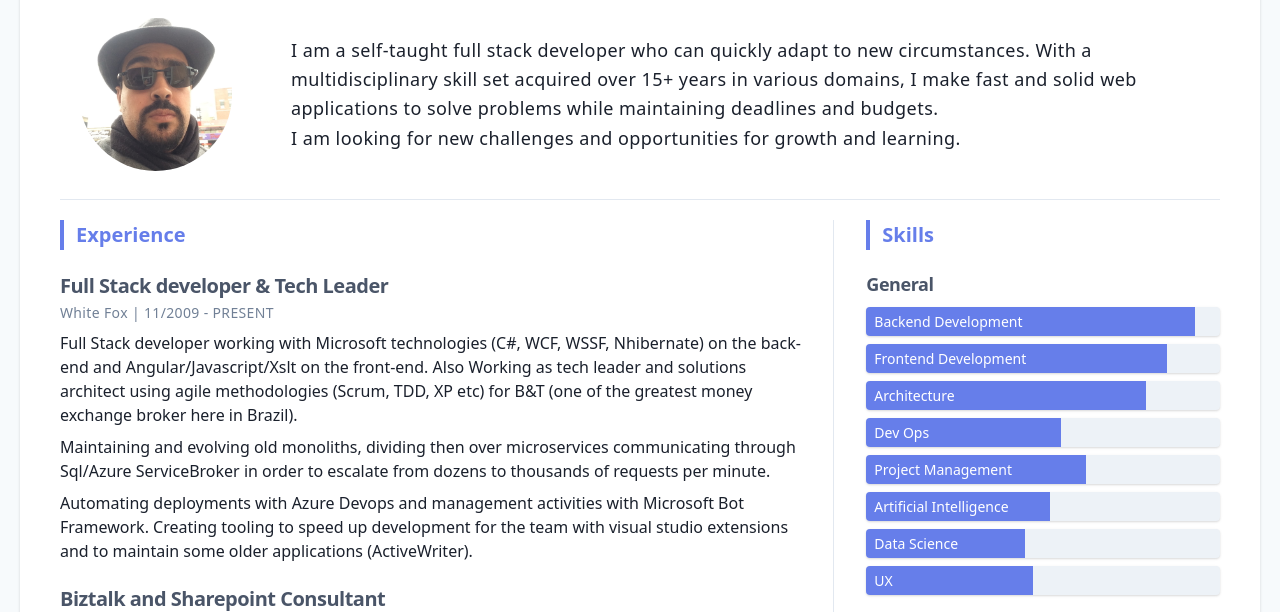
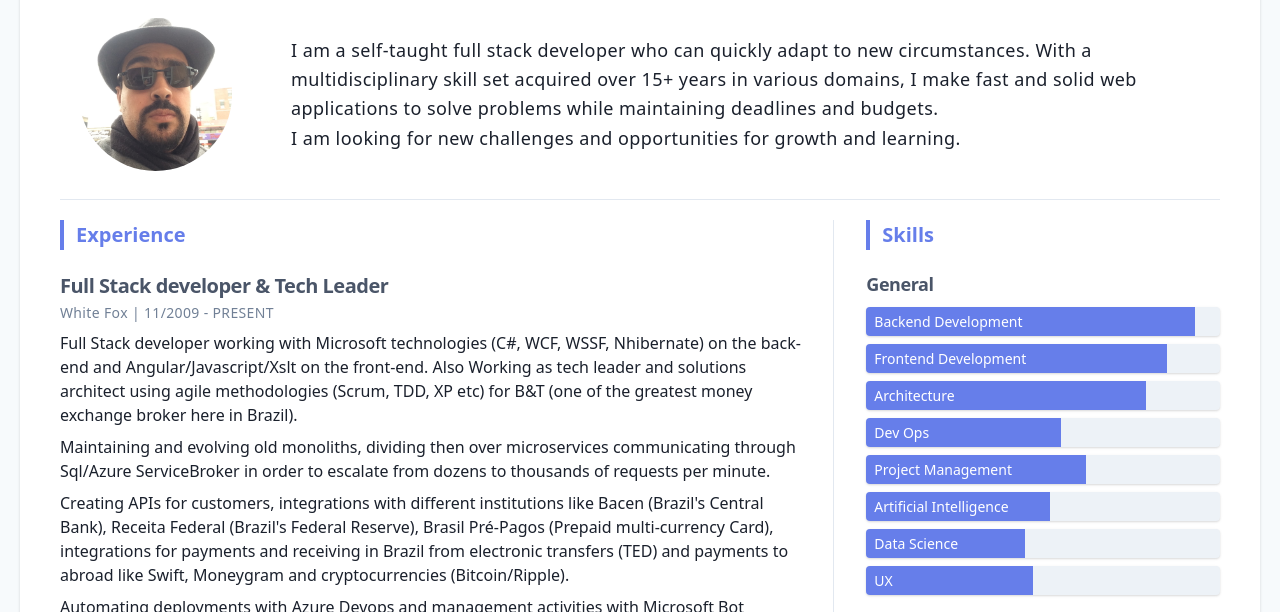
Before and after one commit to thluiz/resume-thluiz, a Gatsby site: page / in a window 1280 px wide. Shown: the part 158-770 px from the top of the page. Built offline with nearby package versions, Linux system fonts and the light colour scheme; Gatsby itself is replaced by a stand-in of ours.

Commit message:
Adding more roles in White Fox experience

```diff
--- a/data/profile.json
+++ b/data/profile.json
@@ -283,7 +283,12 @@
     {
       "role": "Full Stack developer & Tech Leader",
       "company": "White Fox",
-      "description": "<p class='pb-2'>Full Stack developer working with Microsoft technologies (C#, WCF, WSSF, Nhibernate) on the back-end and Angular/Javascript/Xslt on the front-end. Also Working as tech leader and solutions architect using agile methodologies (Scrum, TDD, XP etc) for B&T (one of the greatest money exchange broker here in Brazil). </p> <p class='pb-2'> Maintaining and evolving old monoliths, dividing then over microservices communicating through Sql/Azure ServiceBroker in order to escalate from dozens to thousands of requests per minute. </p> <p>Automating deployments with Azure Devops and management activities with Microsoft Bot Framework. Creating tooling to speed up development for the team with visual studio extensions and to maintain some older applications (ActiveWriter).</p> ",
+      "descriptions": [
+        "Full Stack developer working with Microsoft technologies (C#, WCF, WSSF, Nhibernate) on the back-end and Angular/Javascript/Xslt on the front-end. Also Working as tech leader and solutions architect using agile methodologies (Scrum, TDD, XP etc) for B&T (one of the greatest money exchange broker here in Brazil).",
+        "Maintaining and evolving old monoliths, dividing then over microservices communicating through Sql/Azure ServiceBroker in order to escalate from dozens to thousands of requests per minute. ",
+        "Creating APIs for customers, integrations with different institutions like Bacen (Brazil's Central Bank), Receita Federal (Brazil's Federal Reserve), Brasil Pré-Pagos (Prepaid multi-currency Card), integrations for payments and receiving in Brazil from electronic transfers (TED) and payments to abroad like Swift, Moneygram and cryptocurrencies (Bitcoin/Ripple).",
+        "Automating deployments with Azure Devops and management activities with Microsoft Bot Framework. Creating tooling to speed up development for the team with visual studio extensions and to maintain some older applications (ActiveWriter)."
+      ],
       "start": "11/2009",
       "end": ""
     },
@@ -371,7 +376,11 @@
         "start": "09/2018",
         "end": "12/2019",
         "technologies": "Microsoft Bot Framework, NodeJs, Typescript, MS Sql Server, LUIS (Language Understanding Service)",
-        "description": "<p class='pb-2'> At White Fox We basically support clients over chat applications, and we have a in house software for billing and planning. It was a natural step to implement a virtual assistant to help us integrate both. Jarvis was a humorous and grumpy Skype chat application wrote in typescript using Microsoft Bot Framework and the Language Understanding Service (to translate users input into intents and actions). </p><p class='pb-2'>His capabilities included search for tasks, projects, registering billing, check team velocity and common repetitive tasks like generate codes and valid documents (CPF/CEPs, CNPJs...). </p><p class='pb-2'>With new versions of Bot Framework, We create a new assistant called Lana on Microsoft Teams with most of Jarvis capabilities, We are planning to integrate her with Azure Devops (for CI/CD) and a service desk system.</p>",
+        "descriptions": [
+          "At White Fox We basically support clients over chat applications, and we have a in house software for billing and planning. It was a natural step to implement a virtual assistant to help us integrate both. Jarvis was a humorous and grumpy Skype chat application wrote in typescript using Microsoft Bot Framework and the Language Understanding Service (to translate users input into intents and actions).",
+          "His capabilities included search for tasks, projects, registering billing, check team velocity and common repetitive tasks like generate codes and valid documents (CPF/CEPs, CNPJs...). ",
+          "With new versions of Bot Framework, We create a new assistant called Lana on Microsoft Teams with most of Jarvis capabilities, We are planning to integrate her with Azure Devops (for CI/CD) and a service desk system."
+        ],
         "links": [
           { "title": "Visit Source Code", "url": "https://github.com/thluiz/jarvis-whitefox" }
         ]
--- a/src/components/experience.js
+++ b/src/components/experience.js
@@ -10,7 +10,8 @@ const Experience = ({ data }) => (
           <h3 className="item-sub">
             {item.company} | {item.start} - {item.end || 'PRESENT'}
           </h3>
-          <p className="pt-2" dangerouslySetInnerHTML={{__html: item.description }} ></p>
+          { item.description && <p className="pt-2" dangerouslySetInnerHTML={{__html: item.description }} ></p> }
+          { item.descriptions && item.descriptions.map(description => <p className="pt-2" dangerouslySetInnerHTML={{__html: description }} ></p>) }
         </article>
       ))}
   </section>
--- a/src/components/projects.js
+++ b/src/components/projects.js
@@ -11,7 +11,8 @@ const Projects = ({ data }) => (
         <h2 className="item-header">{item.name}</h2>
         <h3 className="item-sub">{item.company} {  item.start && <span> | { item.start } - { item.end || "Active" } </span> }</h3>
         <h4 className="item-sub text-secondary-500"><span className="text-secondary-700" >Technologies: </span> {item.technologies}</h4>
-        <p className="pt-1 pb-3" dangerouslySetInnerHTML={{__html: item.description}} ></p>
+        {item.description && <p className="pt-1 pb-3" dangerouslySetInnerHTML={{__html: item.description}} ></p> }
+        {item.descriptions && item.descriptions.map(description => <p className="pb-3" dangerouslySetInnerHTML={{__html: description}} ></p>) }
         { item.link && (
         <div className="flex justify-end">
           <a
```
